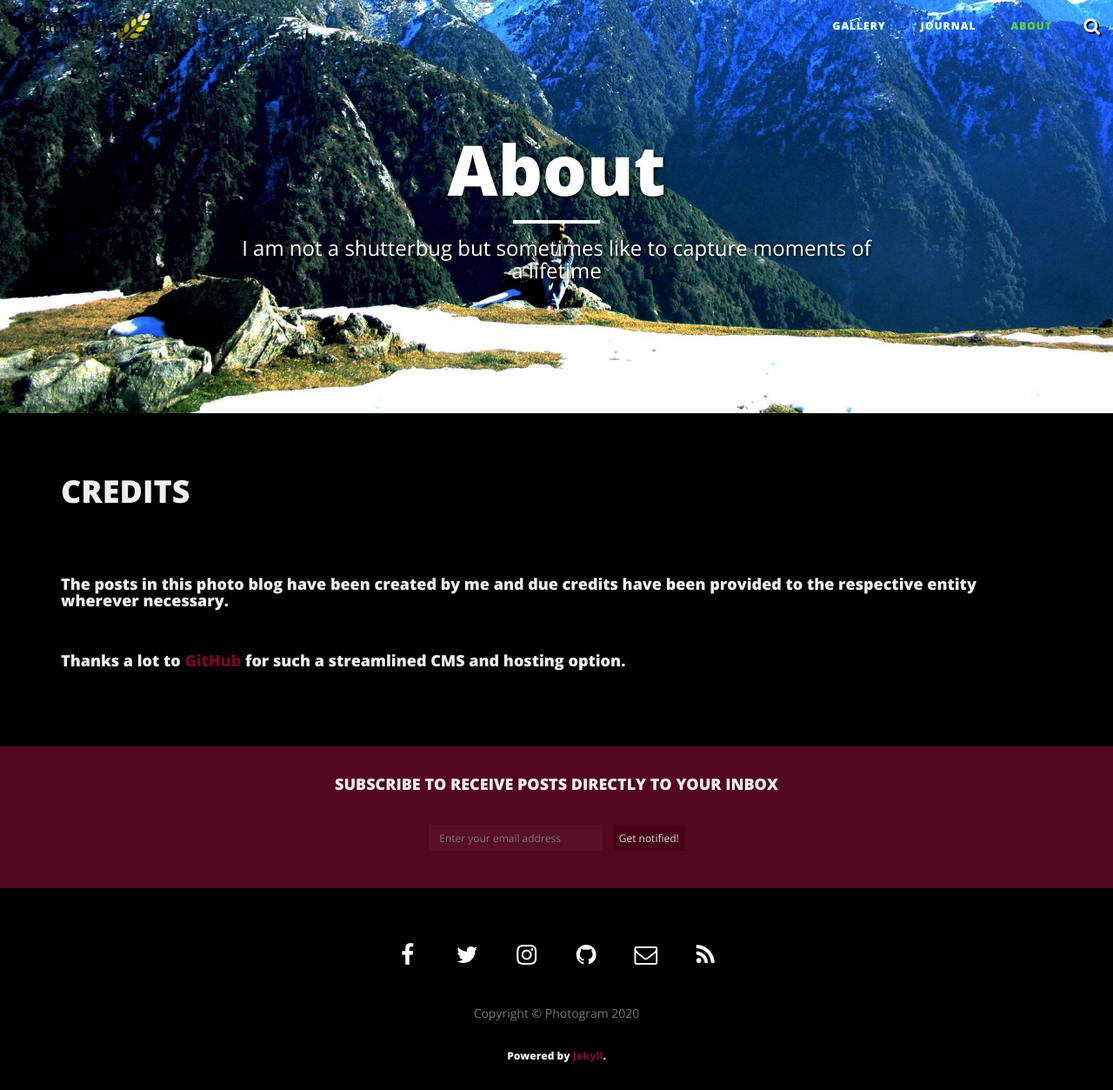
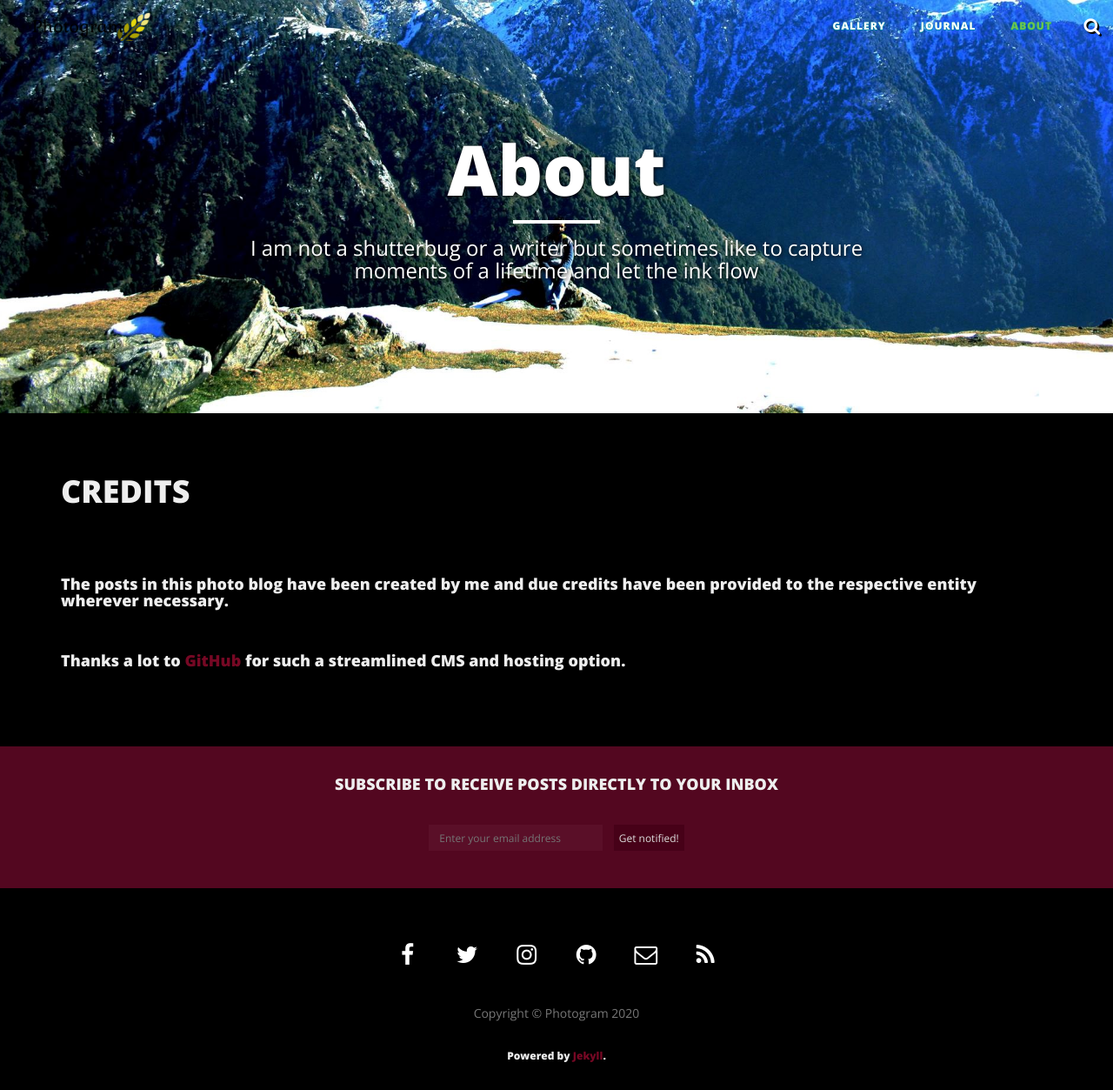
Before and after one commit to patriaabhishek/photogram, a Jekyll site: the page built from about/index.html, in a window 1280 px wide. Shown: the whole page at 87% size. Built offline with Jekyll 4.4.1, drawn with Linux system fonts in a browser that asks for light colours; nearby versions of some CDN libraries.

Commit message:
Changes in about page

```diff
--- a/about/index.html
+++ b/about/index.html
@@ -1,7 +1,7 @@
 ---
 layout: page
 title: "About"
-description: "I am not a shutterbug but sometimes like to capture moments of a lifetime"
+description: "I am not a shutterbug or a writer but sometimes like to capture moments of a lifetime and let the ink flow"
 active: about
 header-img: "img/about-bg.jpg"
 ---
```
